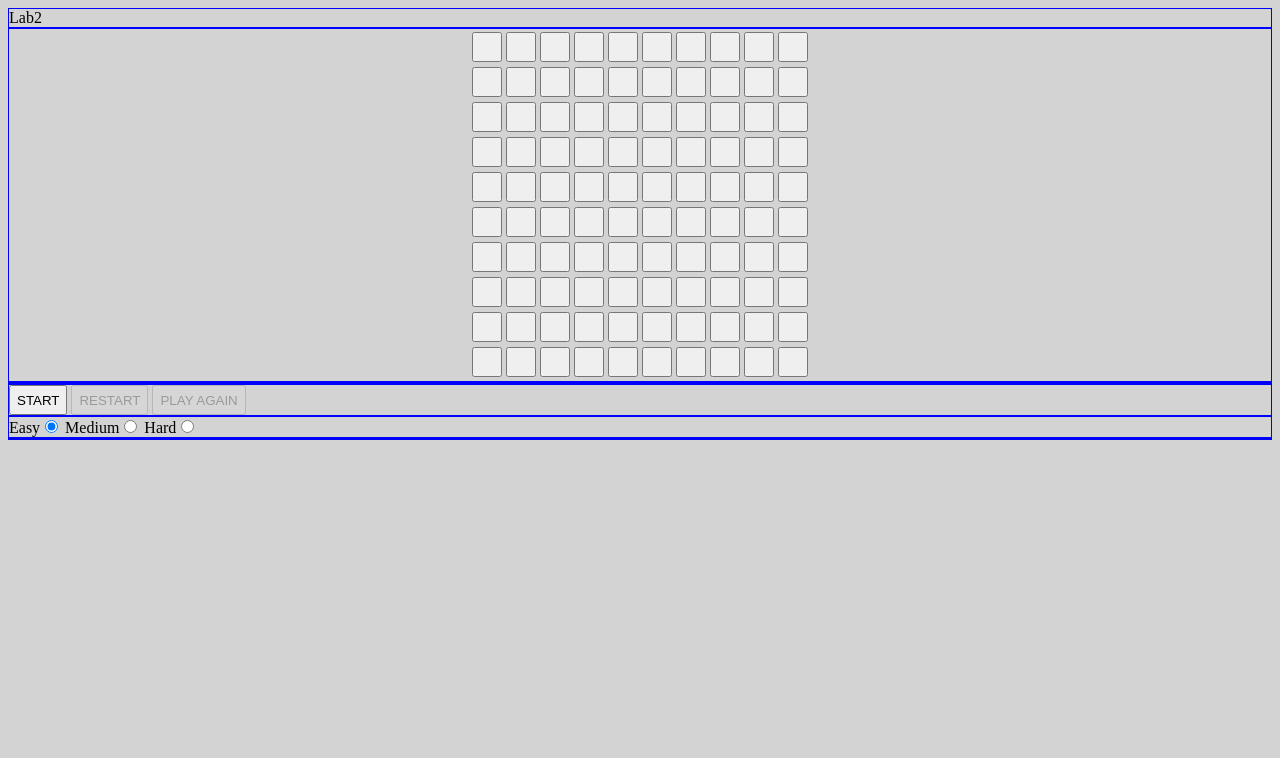
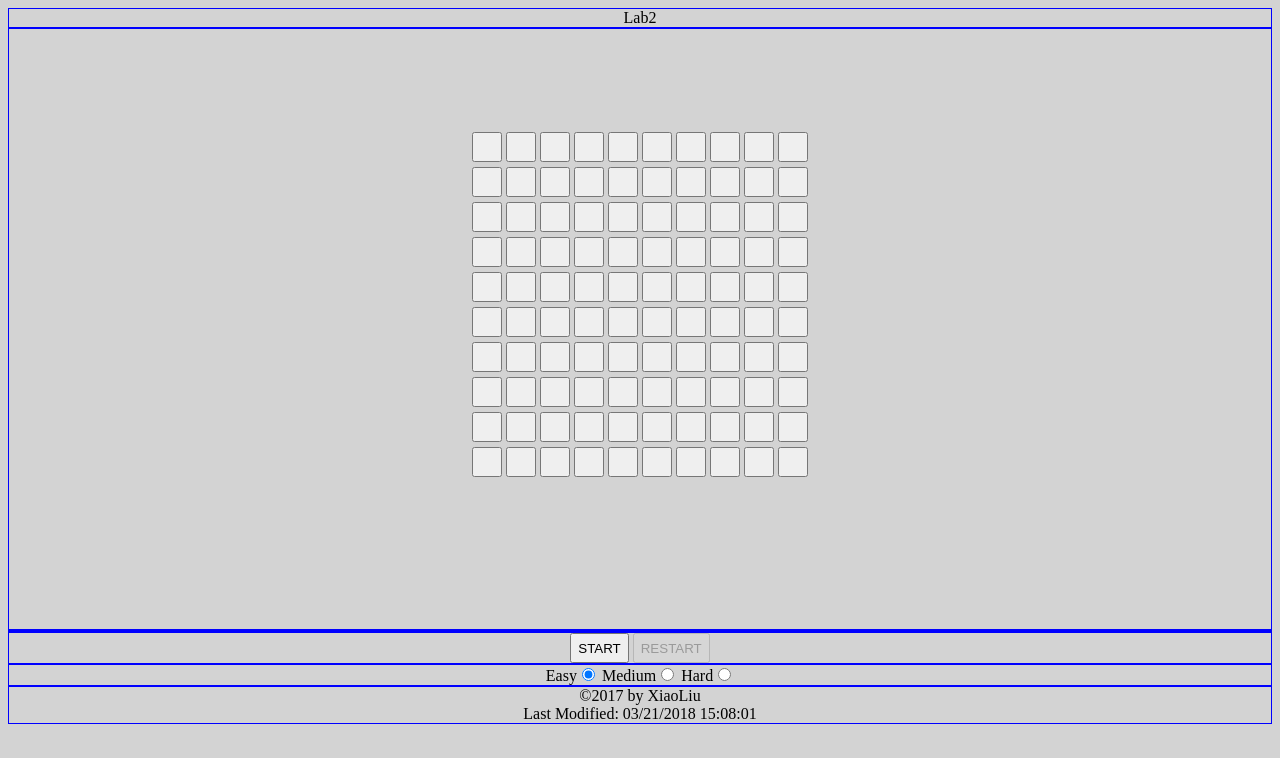
Before and after one commit to xliu43/CMPE2000-webtechnology, a plain HTML site: page lab2-MineSweeperGame/lab2-MineSweeperGame/lab2-MineSweeper.html in a window 1280 px wide. Drawn offline with Linux system fonts and the light colour scheme.

Commit message:
revised lab2

```diff
--- a/lab2-MineSweeperGame/lab2-MineSweeperGame/js/main.js
+++ b/lab2-MineSweeperGame/lab2-MineSweeperGame/js/main.js
@@ -58,6 +58,20 @@ class Helper {
         cell.count = counter;
         console.log("cell count is : "+cell.count)
     }
+
+    static CheckCellDisplay(cell2DArray) {
+
+        for (var i = 0; i < cell2DArray.length; i++) {
+            if (cell2DArray[i].display == false) {
+                return false;
+            }
+
+        }
+        return true;
+
+
+
+    }
 }
 function CCell(row, col) {
     this.row = row; //represnt the row this cell holds and maps to the grid buttons
@@ -97,6 +111,13 @@ CCell.prototype.bind = function () {
                 cell.display = true;
                 document.getElementsByClassName('game-status')[0].innerHTML = "Good Call!";
                 ShowGrid();
+                if (!gameOverFlag && Helper.CheckCellDisplay(cell2DArray) == true) {
+                    document.getElementsByClassName('game-status')[0].innerHTML = "Congrats You win!!!";
+                    ShowGrid();
+                    gameOverFlag = true;
+                    console.log("you win");
+                }
+
             }
             else {
 
@@ -251,17 +272,17 @@ function BindGrid() {
 
 var max_row = 10;
 var max_col = 10;
-var num_mines = Math.floor(0.1 * max_row * max_col);
+var num_mines = 1;/*Math.floor(0.1 * max_row * max_col)*/;
 var cell2DArray = Helper.Create2DArray(max_row, max_col, 0);
 var gameOverFlag = false;
 
 window.onload = function () {
     NewGrid();
     document.getElementById('restart').disabled = true;
-    document.getElementById('playagain').disabled = true;
+    //document.getElementById('playagain').disabled = true;
 
     document.getElementsByName("difficultyControl").forEach(rtn => rtn.onclick = function () {
-        num_mines = Math.floor(rtn.value * max_col * max_row);
+        num_mines = Number(this.value);
         console.log("Mines: " + num_mines);
 
     });
@@ -272,7 +293,7 @@ window.onload = function () {
         ShowGrid();
         BindGrid();
         document.getElementById('restart').disabled = false;
-        document.getElementById('playagain').disabled = false;
+        //document.getElementById('playagain').disabled = false;
     };
     document.getElementById('restart').onclick = function () {
         gameOverFlag = false;
@@ -284,8 +305,8 @@ window.onload = function () {
         }
         ShowGrid();
     };
-    document.getElementById('playagain').onclick = function () {
+    //document.getElementById('playagain').onclick = function () {
 
-    };
+    //};
 
 }
--- a/lab2-MineSweeperGame/lab2-MineSweeperGame/lab2-MineSweeper.html
+++ b/lab2-MineSweeperGame/lab2-MineSweeperGame/lab2-MineSweeper.html
@@ -5,23 +5,41 @@
     <title>lab2_MineSweeperGame</title>
     <link href="css/default.css" rel="stylesheet" />
     <script src="js/main.js"></script>
+    <style>
+        .textCenter {
+            text-align:center;
+        }
+        .game-grid {
+            min-height:500px;
+            padding-top:100px;
+        }
+
+
+
+    </style>
 </head>
 <body>
-    <div class="header">Lab2</div>
+    <div class="header textCenter ">Lab2</div>
     <div class="game-grid"></div>
-    <div class="game-status"></div>
-    <div class="game-control">
+    <div class="game-status textCenter"></div>
+    <div class="game-control textCenter">
         <button type="button" id="start">START</button>
         <button type="button" id="restart">RESTART</button>
-        <button type="button" id="playagain">PLAY AGAIN</button>
+        <!--<button type="button" id="playagain">PLAY AGAIN</button>-->
     </div>
-    <div class="game-difficulty-control">
-        <label>Easy</label><input name="difficultyControl" type="radio" checked value="0.1"/>
-        <label>Medium</label><input name="difficultyControl" type="radio" value="0.2" />
-        <label>Hard</label><input name="difficultyControl" type="radio" value="0.5" />
+    <div class="game-difficulty-control textCenter">
+        <label>Easy</label><input name="difficultyControl" type="radio" checked value="1"/>
+        <label>Medium</label><input name="difficultyControl" type="radio" value="5" />
+        <label>Hard</label><input name="difficultyControl" type="radio" value="10" />
 
     </div>
-    <div class="footer"></div>
+    <div class="footer textCenter">
+        &copy;2017 by XiaoLiu
+        </br>
+        <script>
+            document.write('Last Modified: ' + document.lastModified);
+        </script>
+    </div>
 
 </body>
 </html>
```
